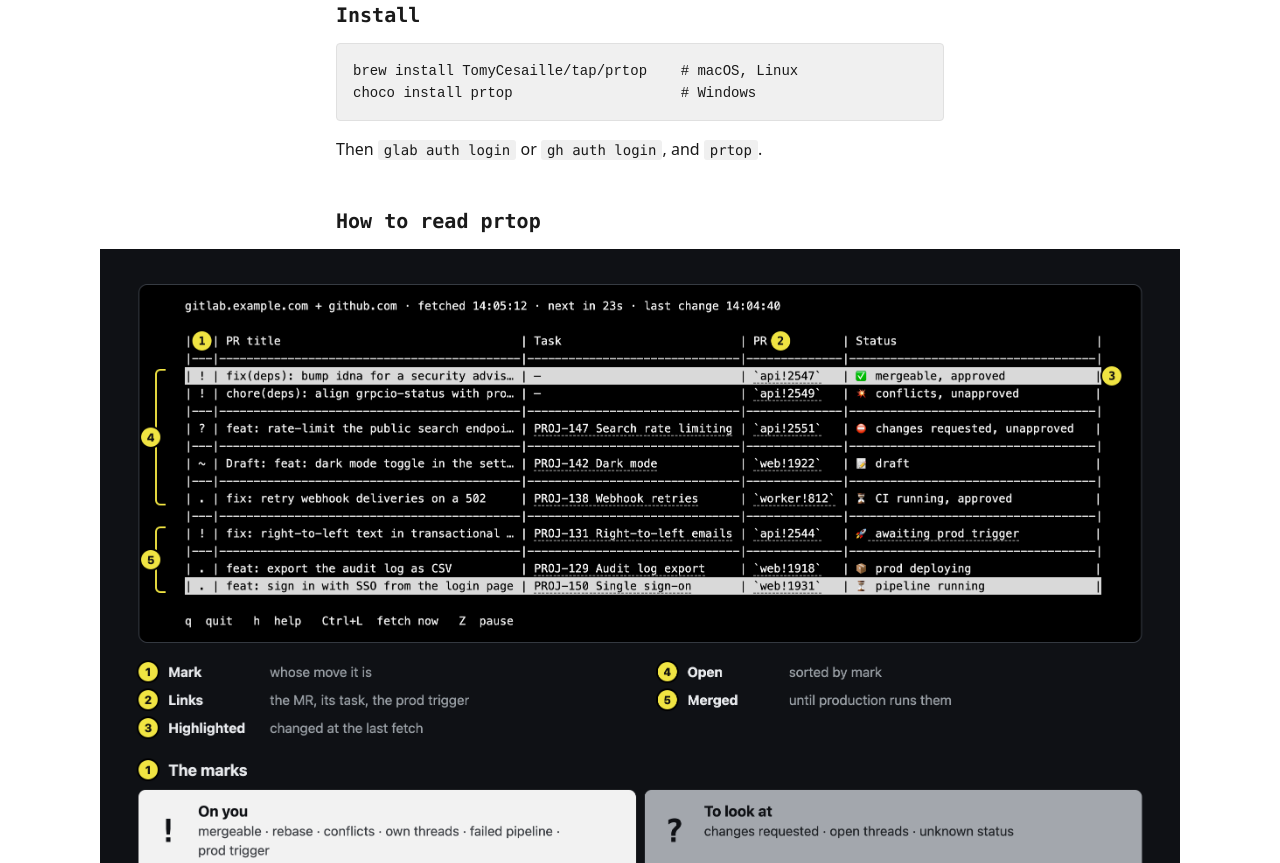
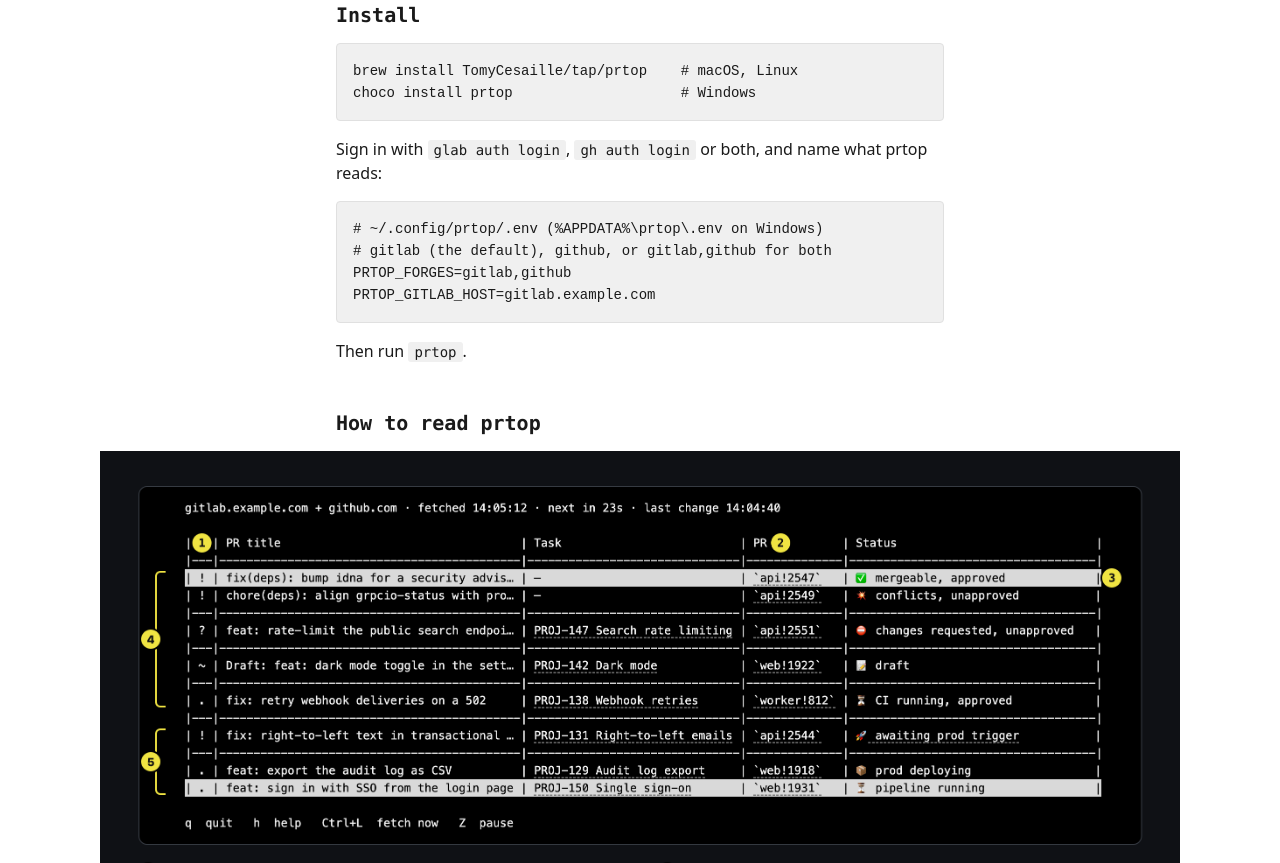
Before and after one commit to TomyCesaille/prtop, an Astro site in the folder docs/: page / in a window 1280 px wide. Shown: the part 1217-2080 px from the top of the page. Built offline with nearby package versions, Linux system fonts and the light colour scheme; Astro itself is replaced by a stand-in of ours.

Commit message:
docs: set PRTOP_FORGES before the first run, its comment on a line of its own

```diff
--- a/docs/src/pages/index.astro
+++ b/docs/src/pages/index.astro
@@ -15,6 +15,11 @@ const setup = `Set up prtop for me: follow https://raw.githubusercontent.com/Tom
 
 const install = `brew install TomyCesaille/tap/prtop    # macOS, Linux
 choco install prtop                    # Windows`;
+
+const configure = `# ~/.config/prtop/.env (%APPDATA%\\prtop\\.env on Windows)
+# gitlab (the default), github, or gitlab,github for both
+PRTOP_FORGES=gitlab,github
+PRTOP_GITLAB_HOST=gitlab.example.com`;
 ---
 
 <Layout>
@@ -80,7 +85,9 @@ choco install prtop                    # Windows`;
   <section class="install section">
     <h2>Install</h2>
     <pre><code>{install}</code></pre>
-    <p>Then <code>glab auth login</code> or <code>gh auth login</code>, and <code>prtop</code>.</p>
+    <p>Sign in with <code>glab auth login</code>, <code>gh auth login</code> or both, and name what prtop reads:</p>
+    <pre><code>{configure}</code></pre>
+    <p>Then run <code>prtop</code>.</p>
   </section>
 
   <section class="howto section">
```
Also changed, not shown: README.md.
